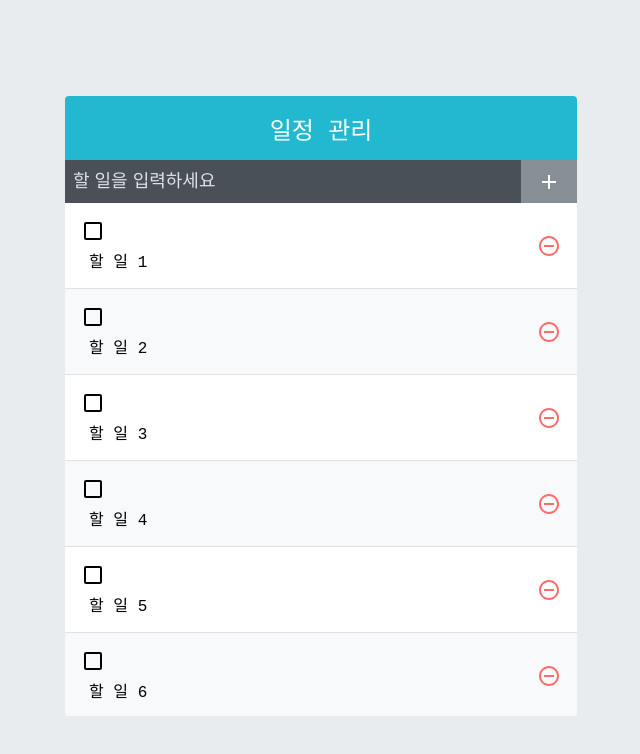
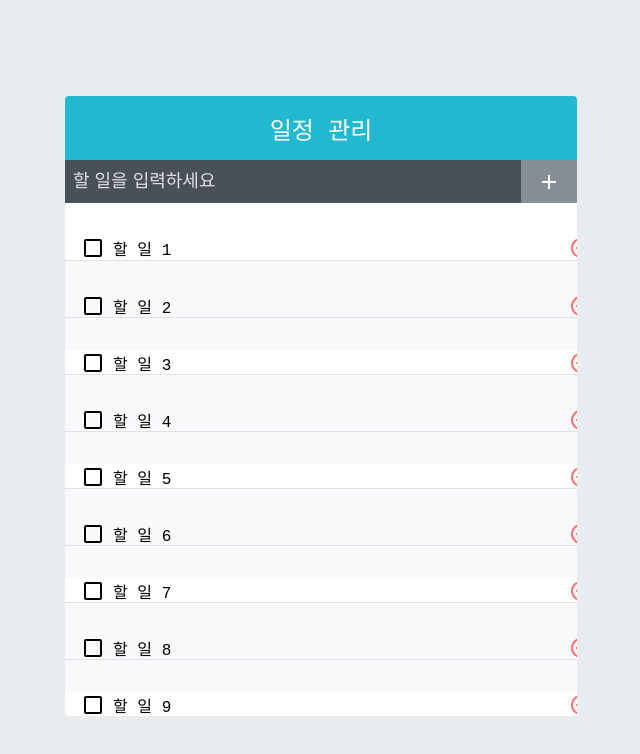
Before and after one commit to thumbthing/react-todo-list, a React (Create React App) app: page / in a window 1280 px wide. Shown: the top 754 px of the page, without its empty margins (319-959 px from the left). Built offline with nearby package versions, Linux system fonts and the light colour scheme.

Commit message:
feat: List Component add

```diff
--- a/package.json
+++ b/package.json
@@ -11,6 +11,7 @@
     "react-dom": "^18.2.0",
     "react-icons": "^4.8.0",
     "react-scripts": "5.0.1",
+    "react-virtualized": "^9.22.3",
     "sass": "^1.59.3",
     "web-vitals": "^2.1.0"
   },
--- a/src/components/TodoListItem.js
+++ b/src/components/TodoListItem.js
@@ -7,12 +7,15 @@ import {
 import cn from 'classnames';
 import './TodoListItem.scss';
 
-const TodoListItem = ( { todo, onRemove, onToggle } ) => {
+const TodoListItem = ( { todo, onRemove, onToggle, style } ) => {
   const { id, text, checked } = todo;
 
   return (
-    <div className='TodoListItem'>
-      <div className={cn( 'checkbox' , { checked })} onClick = {() => onToggle(id)}>
+    <div className='TodoListItem-virtualized' style={style}>
+      <div
+        className={cn( 'checkbox' , { checked })}
+        onClick = {() => onToggle(id)}
+      >
         { checked ? <MdCheckBox /> : <MdCheckBoxOutlineBlank /> }
         <div className='text'>{text}</div>
       </div>
--- a/src/components/TodoListItem.scss
+++ b/src/components/TodoListItem.scss
@@ -1,8 +1,11 @@
-.TodoListItem {
+.TodoListItem-virtualized {
   padding: 1rem;
   display: flex;
   align-items: center;
 
+  & + & {
+    border-top: 1px solid #dee2e6;
+  }
   &:nth-child(even) {
     background: #f8f9fa;
   }
@@ -10,7 +13,7 @@
   .checkbox {
     cursor: pointer;
     flex: 1;
-    display: flex1;
+    display: flex;
     align-items: center;
     svg {
       font-size: 1.5rem;
@@ -42,7 +45,4 @@
     };
   }
 
-  & + & {
-    border-top: 1px solid #dee2e6;
-  }
 }
```
Also changed, not shown: 1 other file (tests, documents, lock files or other folders).
